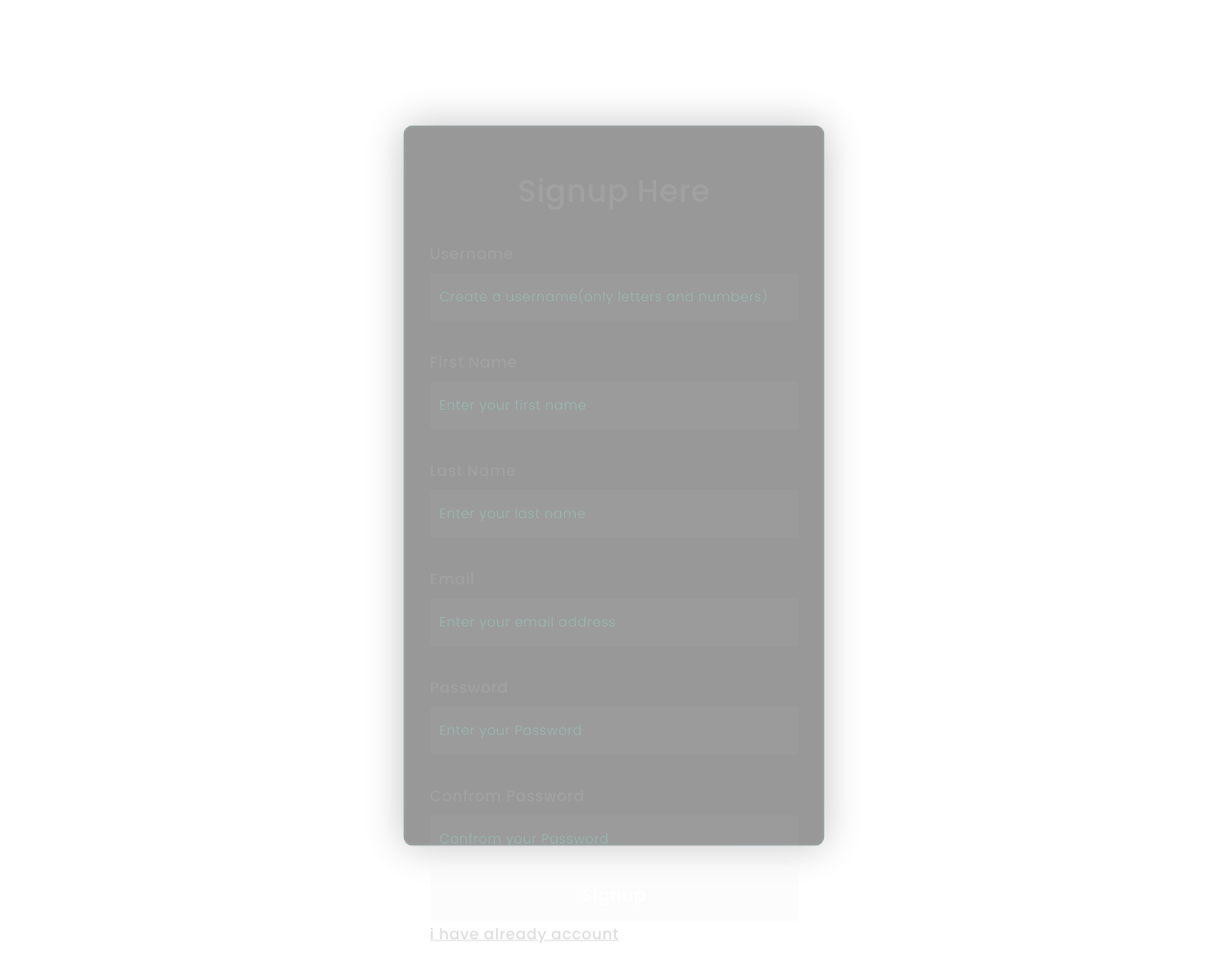
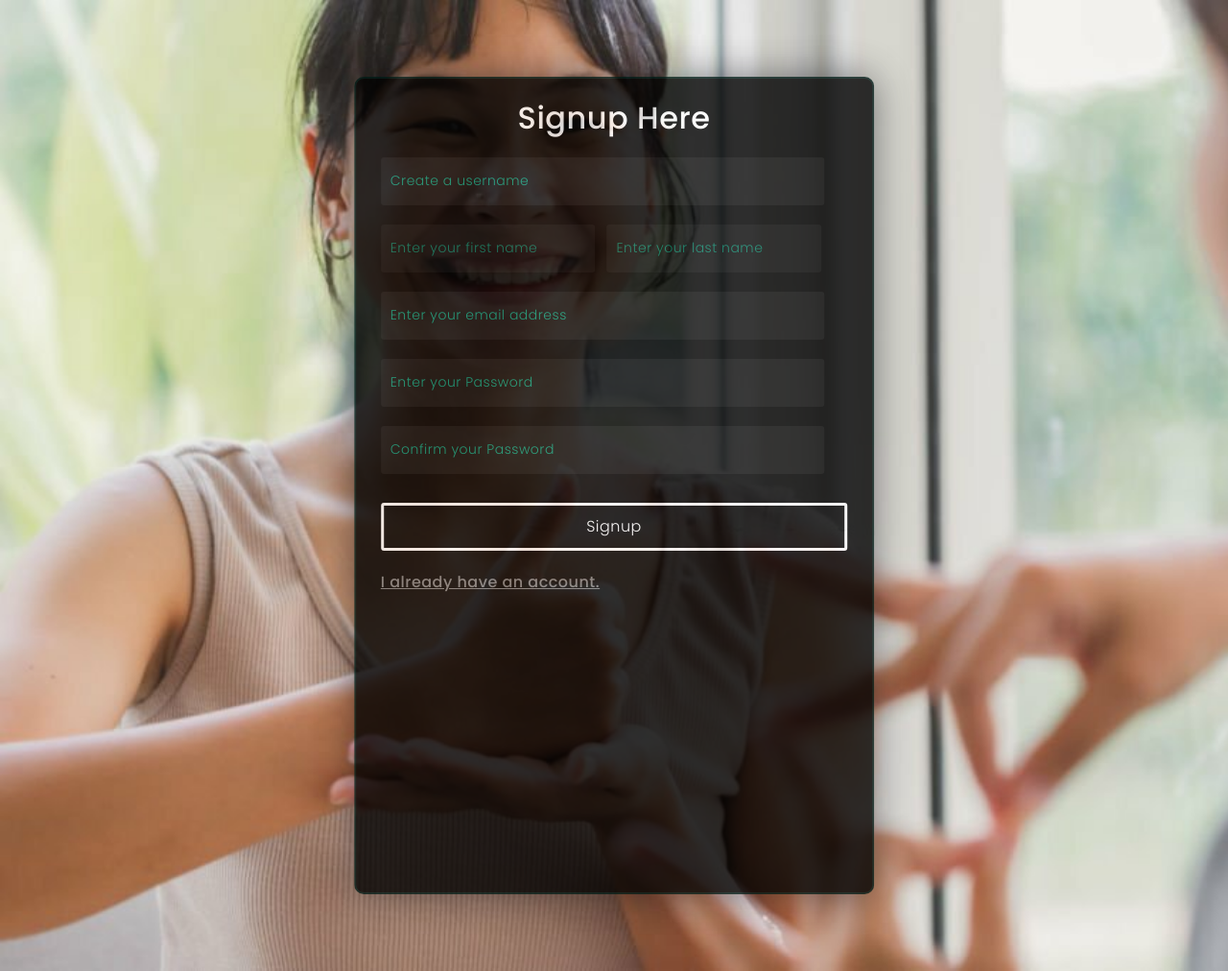
Before and after one commit to Tanya206/Izhaar, a Django app: page /signup/ in a window 1280 px wide. Shown: the whole page at 96% size. Run offline with Django 4.2, Linux system fonts and the light colour scheme.

Commit message:
frontend login signup

```diff
--- /dev/null
+++ b/Izahaar/info.py
@@ -0,0 +1,3 @@
+EMAIL_USE_TLS = True
+EMAIL_HOST = 'smtp.gmail.com'
+EMAIL_HOST_USER = 'rising.phoenix1302@gmail.com'
--- a/static/styles/register.css
+++ b/static/styles/register.css
@@ -6,10 +6,25 @@
 }
 
 body{
+ margin: 0;
+ display:flex;
 
 
 }
-.background{
+.bg2{
+  margin:0;
+  object-fit: fill;
+  display: block;
+
+}
+.bg2>img{
+  width: 100vw;
+  height: 100vh;
+  object-fit: cover;
+  object-position: top left;
+
+}
+/* .background{
     width: 430px;
     height: 520px;
     position: absolute;
@@ -17,8 +32,8 @@ body{
     left: 50%;
     top: 50%;
 
-    /* background-image: url("static\images\image10.jpeg"); */
-}
+    /* background-image: url("static\images\image10.jpeg");
+} */
 
 
 form{
@@ -34,7 +49,7 @@ form{
     box-shadow: 0 0 40px rgba(8,7,16,0.6);
     padding:  2%;
     padding-top: 1%;
-    opacity: 0.4;
+    opacity: 0.8;
 
 }
 form *{
@@ -43,13 +58,15 @@ form *{
     letter-spacing: 0.5px;
     outline: none;
     border: none;
-    opacity: 0.4;
+    opacity: 0.8;
 }
 form h3{
     font-size: 32px;
     font-weight: 500;
     line-height: 42px;
     text-align: center;
+    opacity: 1;
+    color: white;
 }
 
 label{
@@ -57,12 +74,14 @@ label{
     margin-top: 30px;
     font-size: 16px;
     font-weight: 500;
+    opacity: 1;
+    color: white;
 }
 input{
     display: block;
-    color:black;
+    color:white;
     height: 50px;
-    width: 100%;
+    width: 95%;
     background-color: rgba(255,255,255,0.07);
     border-radius: 3px;
     padding: 0 10px;
@@ -76,15 +95,26 @@ input{
     color: #0ac49b;
 }
 button{
-    margin-top: 1%;
+    display: block;
+    margin-top: 30px;
+    margin-bottom: 20px;
+    background-color: black;
+    color:#ffffff;
+    border:solid;
+    cursor: pointer;
+    opacity: 1;
+    height: 50px;
     width: 100%;
-    background-color: linear-gradient(to right, #37ECBA, #75D473);
-    color:#ffffff;
-    padding: 15px 0;
-    font-size: 18px;
-    font-weight: 600;
-    border-radius: 5px;
-    cursor: pointer;
+    border-radius: 3px;
+    padding: 0 10px;
+    font-size: 16px;
+    font-weight: 300;
+    transition: 0.5s;
+
+}
+button:hover{
+  background-color: white;
+  color: black;
 }
 .social{
   margin-top: 30px;
@@ -108,3 +138,35 @@ button{
 .social i{
   margin-right: 4px;
 }
+form>a{
+  opacity: 0.5;
+  color: white;
+}
+
+.fname{
+  display: flex;
+  flex-direction: row;
+
+}
+.f1>h3{
+  margin-top: 7px;
+  margin-bottom: 7px;
+}
+
+.f1>input{
+  margin-top: 20px;
+
+}
+.fname>input{
+  margin-top: 20px;
+  margin-right: 2px;
+  width: 46%;
+}
+.firstname{
+  margin-right: 12px !important;
+}
+.f1{
+  width: 38vw;
+  height: 80vh;
+
+}
--- a/templates/home.html
+++ b/templates/home.html
@@ -4,7 +4,8 @@
 <head>
     <meta charset="UTF-8">
     <meta name="viewport" content="width=device-width, initial-scale=1.0">
-    <title>Document</title>
+    <link rel="stylesheet" href="{% static 'styles/home.css' %}">
+    <title>Detection</title>
     <script src="https://code.jquery.com/jquery-3.6.0.min.js"></script>
     <script src="{% static 'styles/main.js' %}"></script>
 </head>
--- a/templates/home1.html
+++ b/templates/home1.html
@@ -19,7 +19,7 @@
                     </div>
 
                     <div class="mySlides fade">
-                        <img class="myslides--img" src="../static/images/image2.jpg">
+                        <img class="myslides--img" src="../static/images/image2.png">
 
                     </div>
 
@@ -82,7 +82,7 @@
 
     <section class="navbar-container">
      <nav>
-        <a class="logo" href="">IZAHAAR</a>
+        <a class="logo" href="">IZHAAR</a>
         <div class="nav-links">
 
             <ul>
@@ -107,7 +107,7 @@
 
   <div class="page3" id="sign">
     <h1>American Sign Language</h1>
-    <img src="static\images\image8.jpeg" alt="">
+    <img src="static\images\image11.jpg" alt="">
 
   </div>
 
--- a/templates/signup.html
+++ b/templates/signup.html
@@ -12,36 +12,36 @@
 
 </head>
 <body>
-    <div class="background">
-        <div class="shape"></div>
-        <div class="shape"></div>
+    <div class="bg2">
+        <img src="../static/images/image10.jpeg"/>
     </div>
     <div class="container">
-    <form action="/SignupPage" method="post">
+    <form action="{% url 'signup' %}" method="post" class="f1">
         {% csrf_token %}
         <h3>Signup Here</h3>
 
-        <label for="username">Username</label>
-        <input type="text" placeholder = "Create a username(only letters and numbers)" name="username" id="username">
+        <!-- <label for="username">Username</label> -->
+        <input type="text" placeholder = "Create a username" name="username" id="username">
+        <div class="fname" >
+        <!-- <label for="fname">First Name</label> -->
+        <input type="text" placeholder = "Enter your first name" name="fname" id="fname" class="firstname">
 
-        <label for="fname">First Name</label>
-        <input type="text" placeholder = "Enter your first name" name="fname" id="fname">
+        <!-- <label for="lname">Last Name</label> -->
+        <input type="text" placeholder = "Enter your last name" name="lname" id="lname">
+        </div>
 
-        <label for="lname">Last Name</label>
-        <input type="text" placeholder = "Enter your last name" name="lname" id="lname">
-
-        <label for="email">Email</label>
+        <!-- <label for="email">Email</label> -->
         <input type="email" placeholder="Enter your email address" name="email" id="email">
 
-        <label for="password1">Password</label>
+        <!-- <label for="password1">Password</label> -->
         <input type="password" placeholder="Enter your Password" id="password1" name="password1">
 
 
-        <label for="password2">Confrom Password</label>
-        <input type="password" placeholder="Confrom your Password" id="password2" name="password2">
+        <!-- <label for="password2">Confirm Password</label> -->
+        <input type="password" placeholder="Confirm your Password" id="password2" name="password2">
         <button type="submit">Signup</button>
 
-        <a href="{% url 'login' %}" >i have already account</a>
+        <a href="{% url 'login' %}" >I already have an account.</a>
     </form>
 </div>
 </body>
```
Also changed, not shown: static/styles/main.css (+6 -1 lines), templates/login.html (+6 -2 lines), static/images/image11.jpg (added), static/styles/home.css (added).
